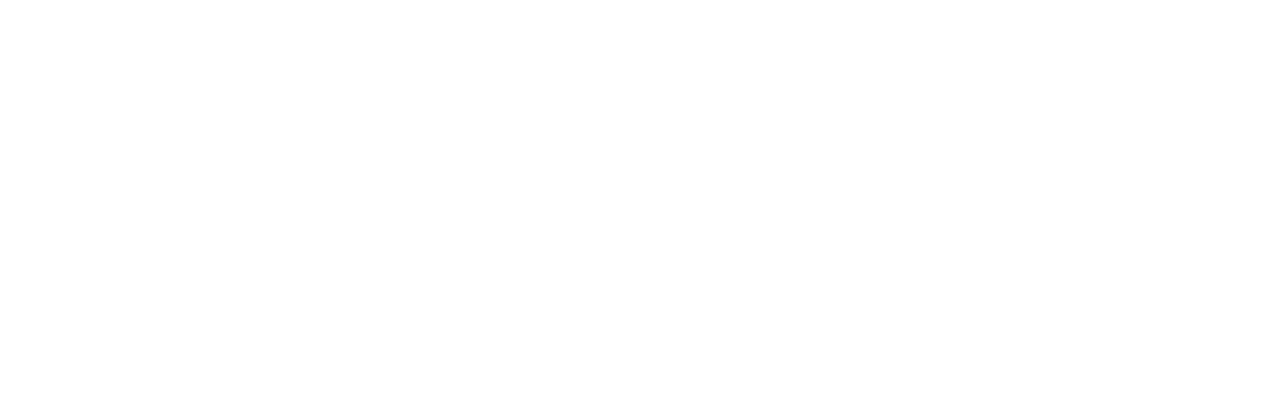
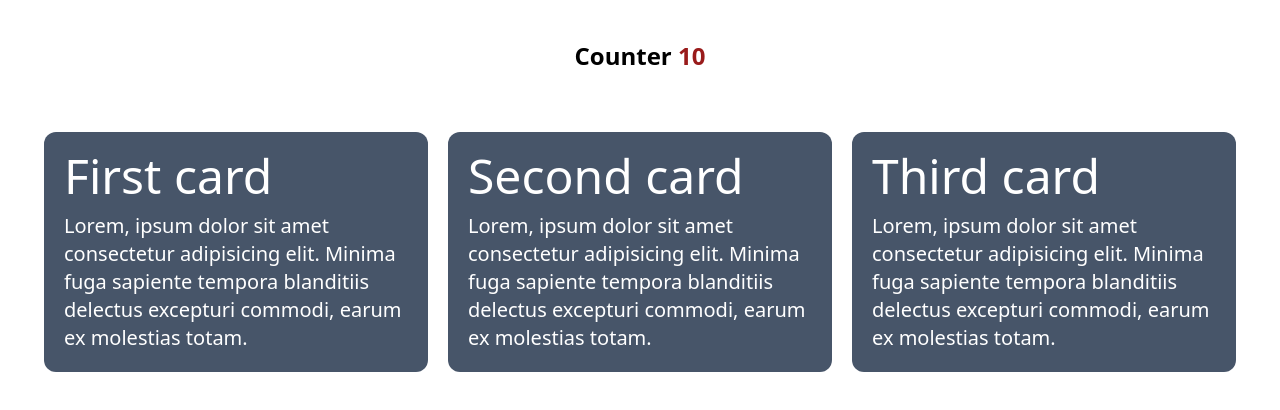
Before and after one commit to riteshbishnoi530/react-project, a React (Create React App) app: page /effect in a window 1280 px wide. Before the commit this address had no page. Shown: the top 410 px of the page. Built offline with nearby package versions, Linux system fonts and the light colour scheme.

Commit message:
useEffect

```diff
--- a/src/App.js
+++ b/src/App.js
@@ -3,7 +3,7 @@
 import Home from './components/view/Home';
 import About from './components/view/About';
 import Form from './components/view/Form';
-import Useeffect from './components/view/Effect';
+import EffectPractice from './components/view/EffectPractice';
 
 function App() {
   return (
@@ -13,7 +13,7 @@
       <Route path='/' element={<Home/>}/>
       <Route path='/about' element={<About/>}/>
       <Route path='/form' element={<Form/>}/>
-      <Route path='/useeffect' element={<Useeffect/>}/>
+      <Route path='/effect' element={<EffectPractice/>}/>
     </Routes>
     </BrowserRouter>
    </div>
--- a/src/components/Useeffect/Useeffect.jsx
+++ /dev/null
@@ -1,9 +0,0 @@
-import React from 'react'
-
-function Useeffect() {
-  return (
-    <div>Useeffect</div>
-  )
-}
-
-export default Useeffect
--- a/src/components/about/Counter.jsx
+++ /dev/null
@@ -1,9 +0,0 @@
-import React from 'react'
-
-function Counter() {
-  return (
-    <div>Counter</div>
-  )
-}
-
-export default Counter
--- /dev/null
+++ b/src/components/effect/Parctise.jsx
@@ -0,0 +1,17 @@
+import React, { useEffect, useState } from 'react'
+const Parctise = () => {
+    const [count, setCount] = useState(0);
+    useEffect(() =>{
+        setTimeout(() =>{
+            setCount(count+2)
+        },1000)
+    })
+
+  return (
+    <>
+    <h2 className='text-center font-semibold text-2xl text-red-800 py-10'><span className='text-black'>Counter</span> {count}</h2>
+    </>
+  )
+}
+
+export default Parctise
--- /dev/null
+++ b/src/components/effect/UseEffectPractice.jsx
@@ -0,0 +1,20 @@
+import React from 'react'
+import { TEXT_CARD } from '../common/Helper'
+
+function UseEffectPractice() {
+  return (
+    <div>
+    <div className='flex gap-5 p-5 justify-center flex-wrap'>
+      {TEXT_CARD.map((data,i) =>(
+        <div key={i} className='max-w-96 bg-slate-600 text-white p-5 rounded-xl'>
+          <h2 className='text-5xl'>{data.heading}</h2>
+          <p className='text-xl mt-3'>{data.para}</p>
+        </div>
+      ))}
+    </div>
+
+    </div>
+  )
+}
+
+export default UseEffectPractice
--- a/src/components/view/About.jsx
+++ b/src/components/view/About.jsx
@@ -2,7 +2,6 @@
 import HeroSec from '../common/Hero'
 import Swiper from '../about/Swiper'
 import Cards from '../about/Cards'
-import Counter from '../about/Counter'
 import Footer from '../common/Footer'
 
 
@@ -12,7 +11,7 @@
      <HeroSec/>
      <Swiper/>
      <Cards/>
-     <Counter/>
+
      <Footer/>
     </div>
   )
--- a/src/components/view/Effect.jsx
+++ /dev/null
@@ -1,12 +0,0 @@
-import React from 'react'
-import Useeffect from '../Useeffect/Useeffect'
-
-function Effect() {
-  return (
-    <div>
-        <Useeffect/>
-    </div>
-  )
-}
-
-export default Effect
--- /dev/null
+++ b/src/components/view/EffectPractice.jsx
@@ -0,0 +1,14 @@
+import React from 'react'
+import Parctise from '../effect/Parctise'
+import UseEffectPractice from '../effect/UseEffectPractice'
+
+function EffectPractice() {
+  return (
+    <div>
+      <Parctise/>
+      <UseEffectPractice/>
+    </div>
+  )
+}
+
+export default EffectPractice
```
